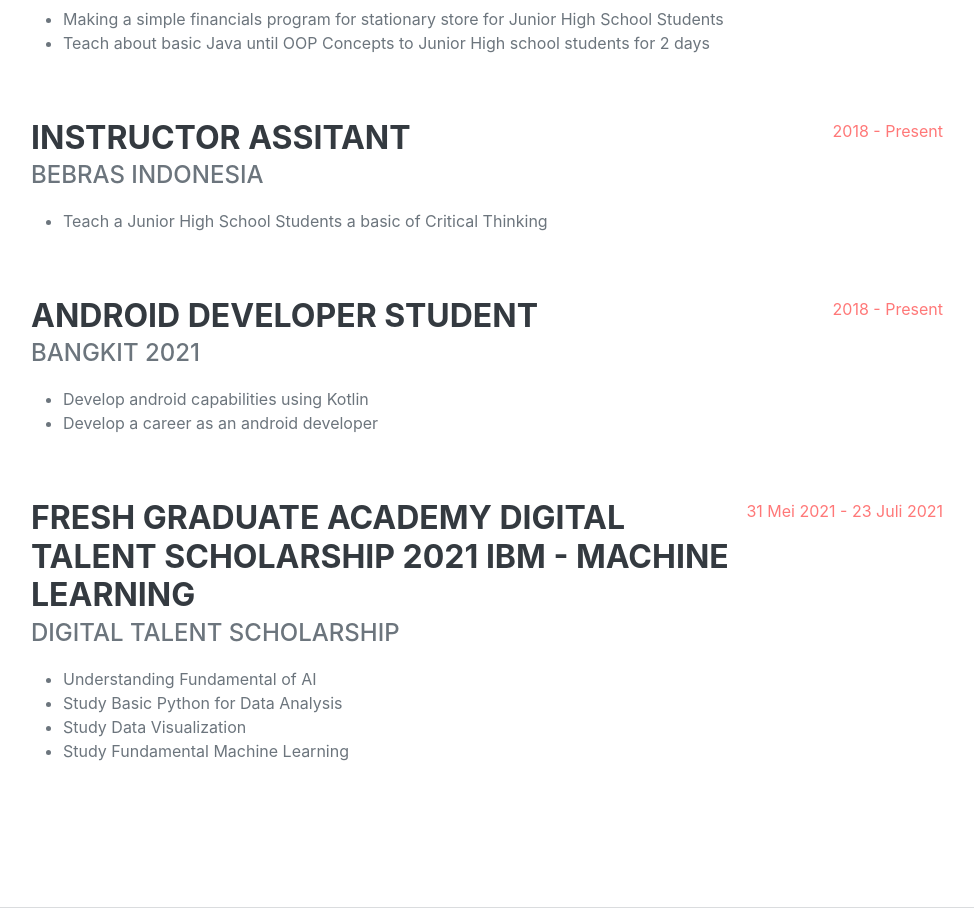
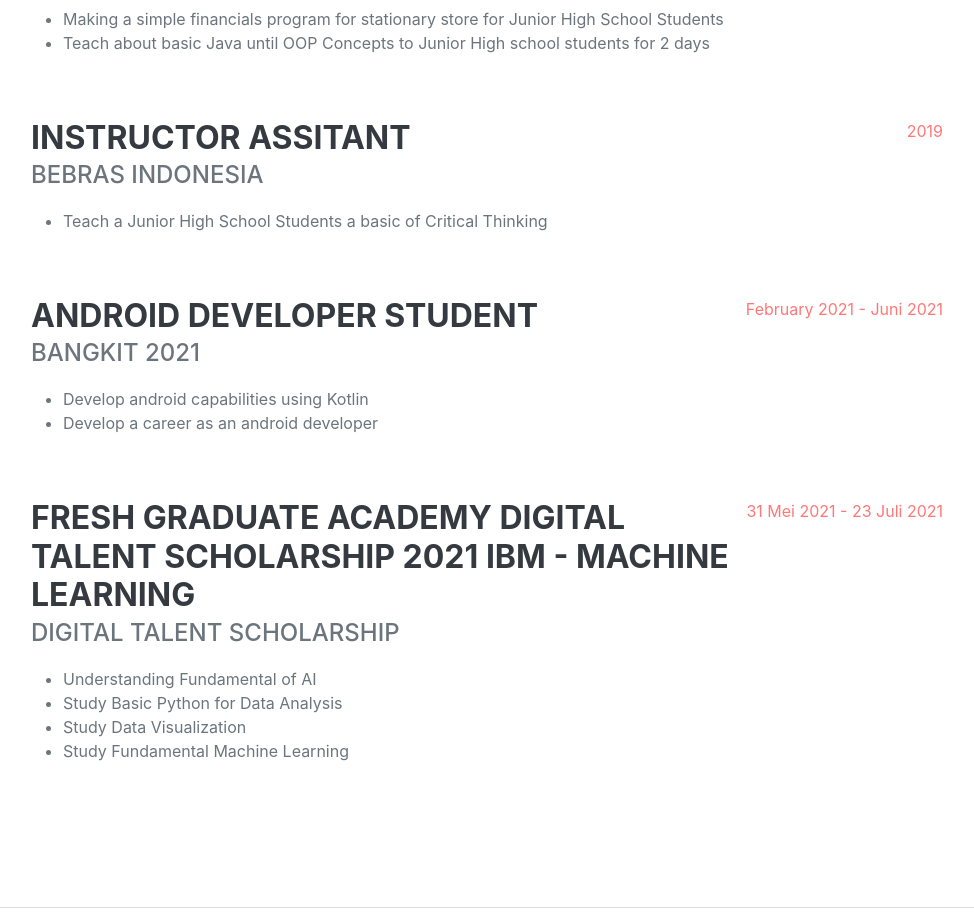
Before and after one commit to Xynyxel/Xynyxel.github.io, a plain HTML site: page index.html in a window 1280 px wide. Shown: the part 1080-1998 px from the top of the page, without its empty margins (289-1263 px from the left). Drawn offline with nearby package versions, Linux system fonts and the light colour scheme; a web font is replaced by a local one.

Commit message:
update informasi tanggal pada experience

```diff
--- a/index.html
+++ b/index.html
@@ -102,7 +102,7 @@
                                 </ul>
                             </p>
                         </div>
-                        <div class="flex-shrink-0"><span class="text-primary">2018 - Present</span></div>
+                        <div class="flex-shrink-0"><span class="text-primary">2019</span></div>
                     </div>
                     <div class="d-flex flex-column flex-md-row justify-content-between mb-5">
                         <div class="flex-grow-1">
@@ -119,7 +119,7 @@
                                 </ul>
                             </p>
                         </div>
-                        <div class="flex-shrink-0"><span class="text-primary">2018 - Present</span></div>
+                        <div class="flex-shrink-0"><span class="text-primary">February 2021 - Juni 2021</span></div>
                     </div>
                     <div class="d-flex flex-column flex-md-row justify-content-between mb-5">
                         <div class="flex-grow-1">
```
